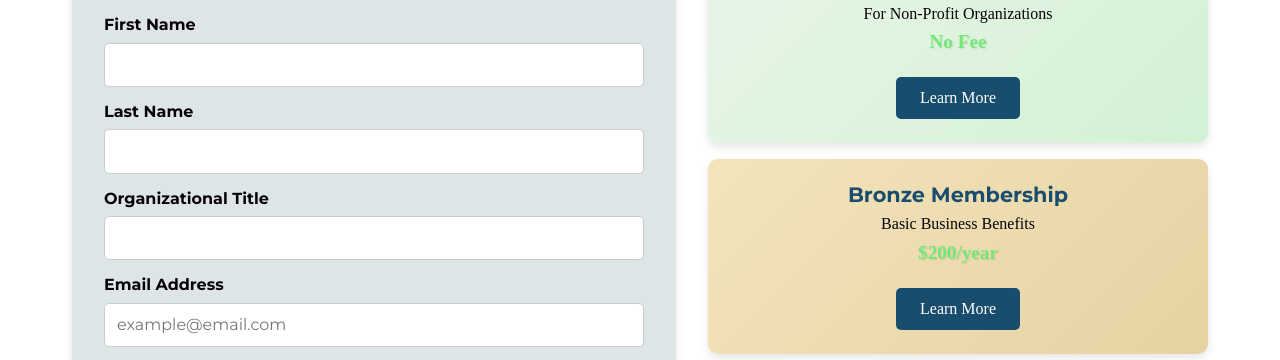
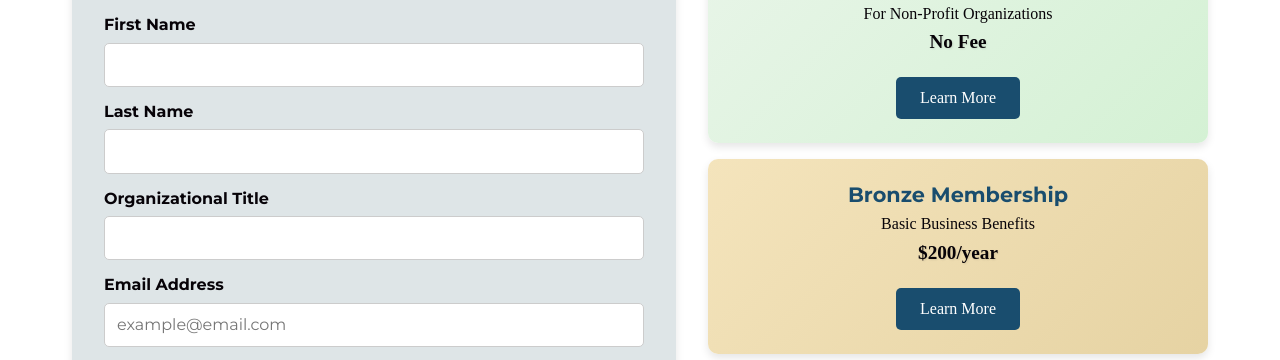
Before and after one commit to BYUI-LogicLover/wdd231, a plain HTML site: page chamber/join.html in a window 1280 px wide. Shown: the part 413-773 px from the top of the page. Drawn offline with nearby package versions, Linux system fonts and the light colour scheme.

Commit message:
Update membership card price color to use secondary color variable

```diff
--- a/chamber/styles/join.css
+++ b/chamber/styles/join.css
@@ -173,7 +173,7 @@
 .membership-card .price {
     font-size: 1.2rem;
     font-weight: bold;
-    color: var(--accent2-color);
+    color: var(--secondary-color);
     text-shadow: 1px 1px 2px rgba(0, 0, 0, 0.1);
 }
 
```
